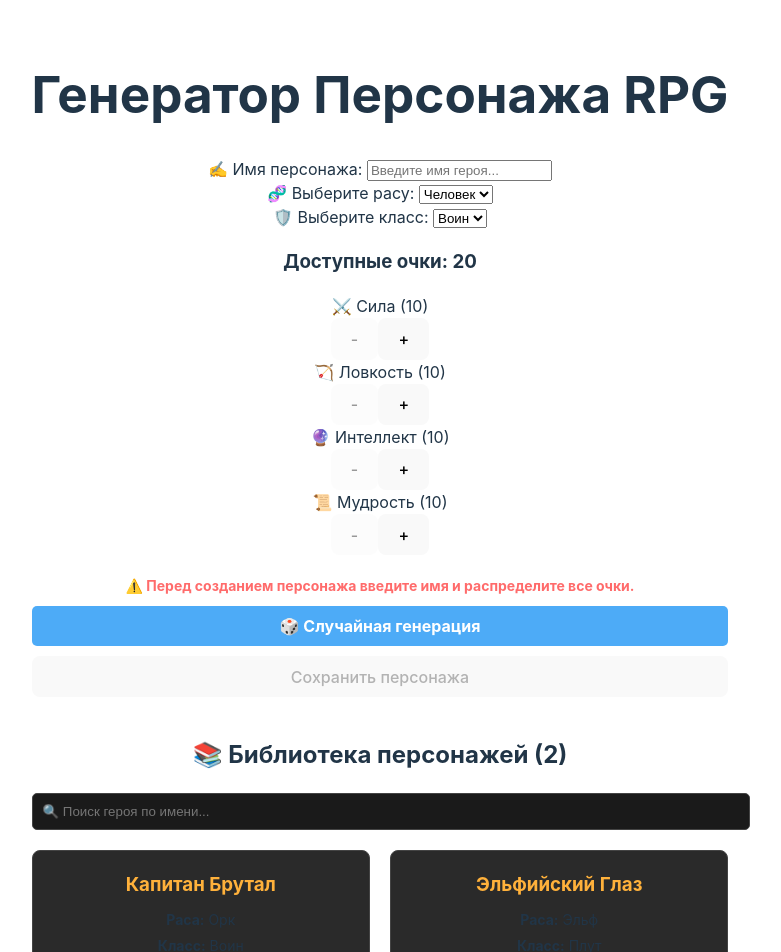
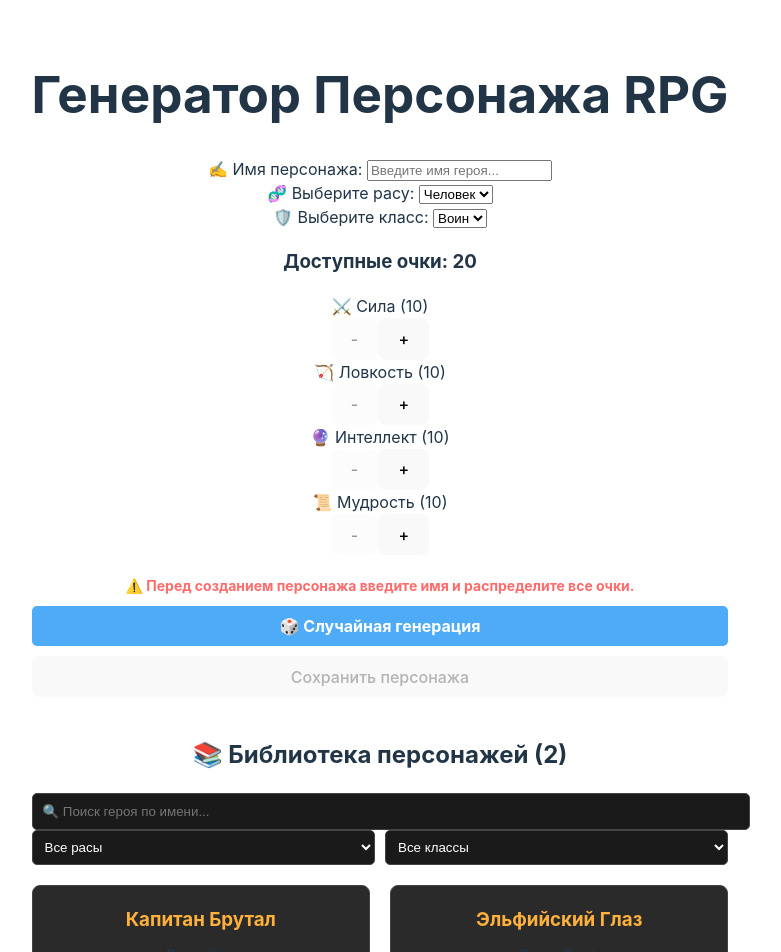
Before and after one commit to Heimtar/rpg-character-manager, a React (Vite) app: page / in a window 1280 px wide. Shown: the top 952 px of the page, without its empty margins (260-1041 px from the left). Built offline with nearby package versions, Linux system fonts and the light colour scheme.

Commit message:
feat(library): add race and class filters for character library

```diff
--- a/src/App.jsx
+++ b/src/App.jsx
@@ -18,6 +18,8 @@ function App() {
     return savedLibrary ? JSON.parse(savedLibrary) : initialLibraryState;
   });
   const [searchQuery, setSearchQuery] = useState("");
+  const [filterRace, setFilterRace] = useState("all"); // 'all' означает, что фильтр отключен
+  const [filterClass, setFilterClass] = useState("all");
   const [isSavedModalOpen, setIsSavedModalOpen] = useState(false);
 
   // Изменение характеристик
@@ -88,9 +90,14 @@ function App() {
   const isNameEmpty = character.name.trim() === "";
   const hasPointsLeft = character.availablePoints > 0;
   const isFormInvalid = isNameEmpty || hasPointsLeft;
-  const filteredLibrary = library.filter((hero) =>
-    hero.name.toLowerCase().includes(searchQuery.toLowerCase()),
-  );
+  const filteredLibrary = library.filter((hero) => {
+    const matchesSearch = hero.name
+      .toLowerCase()
+      .includes(searchQuery.toLowerCase());
+    const matchesRace = filterRace === "all" || hero.race === filterRace;
+    const matchesClass = filterClass === "all" || hero.class === filterClass;
+    return matchesSearch && matchesRace && matchesClass;
+  });
   const handleSave = () => {
     if (isFormInvalid) return;
 
@@ -285,6 +292,47 @@ function App() {
               color: "#fff",
             }}
           />
+          <div
+            className="filter-dropdowns"
+            style={{ display: "flex", gap: "10px" }}
+          >
+            <select
+              value={filterRace}
+              onChange={(e) => setFilterRace(e.target.value)}
+              style={{
+                flex: 1,
+                padding: "8px",
+                borderRadius: "5px",
+                border: "1px solid #444",
+                backgroundColor: "#1a1a1a",
+                color: "#fff",
+              }}
+            >
+              <option value="all">Все расы</option>
+              <option value="human">Человек</option>
+              <option value="elf">Эльф</option>
+              <option value="dwarf">Гном</option>
+              <option value="orc">Орк</option>
+            </select>
+
+            <select
+              value={filterClass}
+              onChange={(e) => setFilterClass(e.target.value)}
+              style={{
+                flex: 1,
+                padding: "8px",
+                borderRadius: "5px",
+                border: "1px solid #444",
+                backgroundColor: "#1a1a1a",
+                color: "#fff",
+              }}
+            >
+              <option value="all">Все классы</option>
+              <option value="warrior">Воин</option>
+              <option value="mage">Маг</option>
+              <option value="rogue">Плут</option>
+            </select>
+          </div>
         </div>
 
         {filteredLibrary.length === 0 ? (
```
